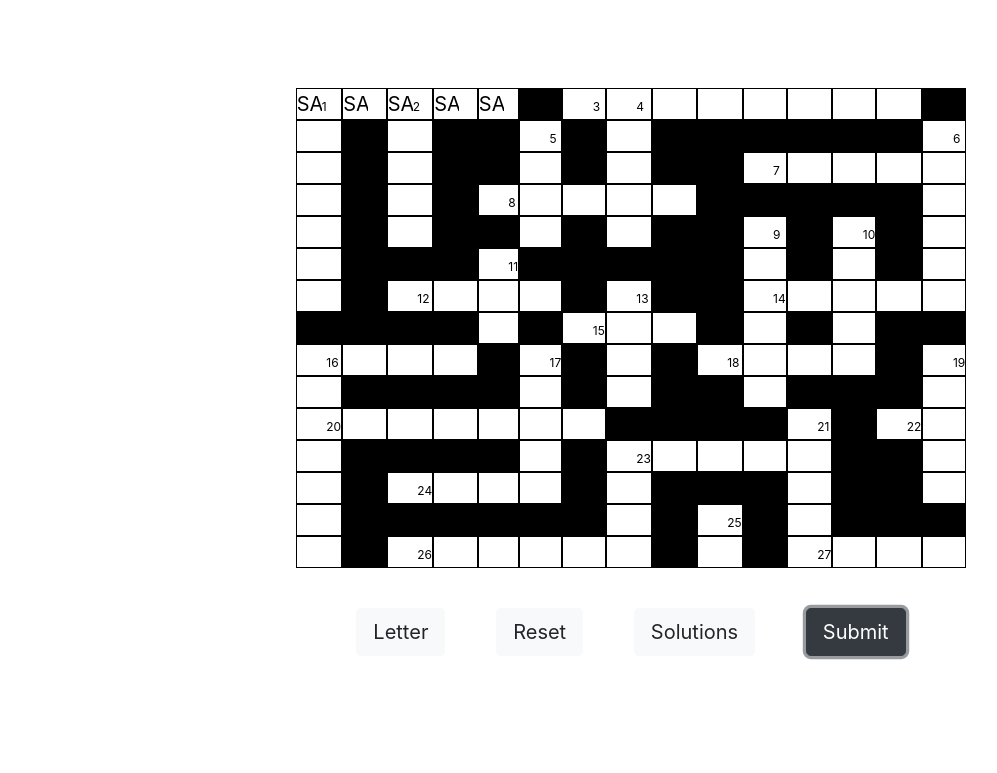
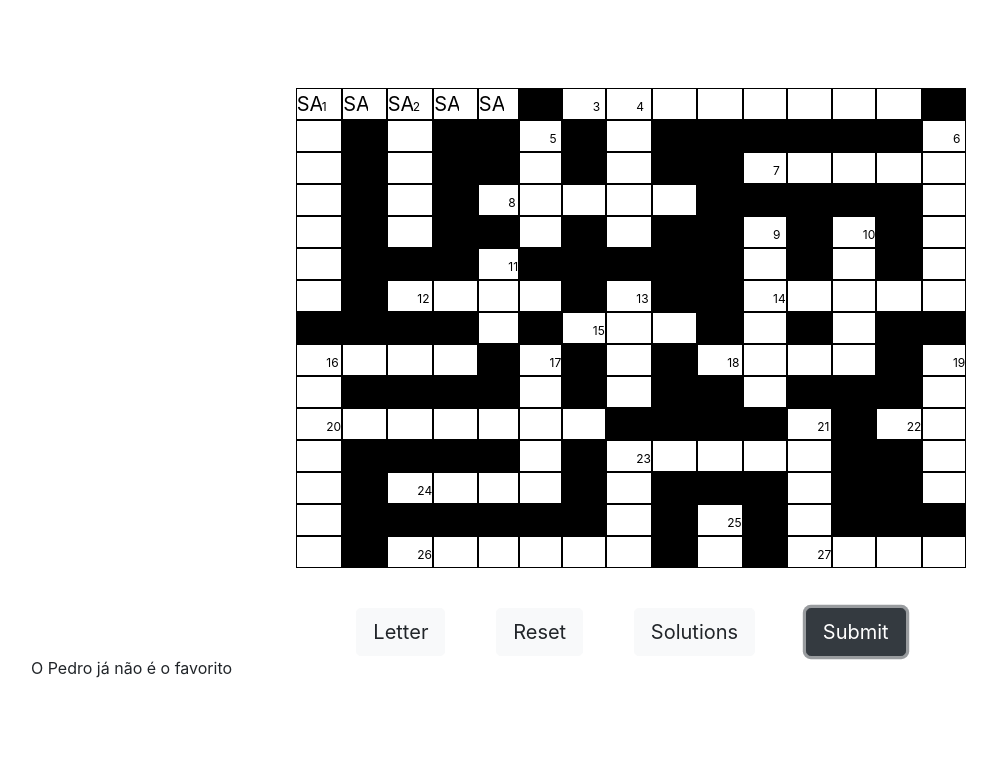
Before and after one commit to DuarteNRP/DuarteNRP.gihub.io, a plain HTML site: page docs/index.html in a window 1280 px wide. Both pictures are taken after typing "Sample", "Sample", "Sample", "Sample", "Sample", "Sample" into the empty fields and a click on the button "Submit". Shown: the top 773 px of the page, without its empty margins (9-1006 px from the left). Drawn offline with nearby package versions, Linux system fonts and the light colour scheme.

Commit message:
test submit button

```diff
--- a/docs/index.html
+++ b/docs/index.html
@@ -246,7 +246,7 @@
       <button type="button" class="btn btn-light btn-lg" onClick="solutions()">Solutions</button>
       <button type="button" class="btn btn-dark btn-lg" onClick="submitAnswer()">Submit</button>
     </div>
-
+    <p id=demo></p>
     <div class="hints-wrapper">
       <li><p>Horizontais:</p><br>
         1) Meu padrinho lyso.<br>
--- a/docs/script.js
+++ b/docs/script.js
@@ -16,6 +16,9 @@ const matrix = [
 	["l","","c","a","s","t","r","o","","n","","a","n","g","i"]
 ];
 function submitAnswer(){
+	document.getElementById("demo").innerHTML = "";
+	document.getElementById("demo").innerHTML = "O Pedro já não é o favorito";
+	return;
 	let flag=0;
 	for(let i=0;i<15;i++)
 		for(let j=0;j<15;j++){
```
